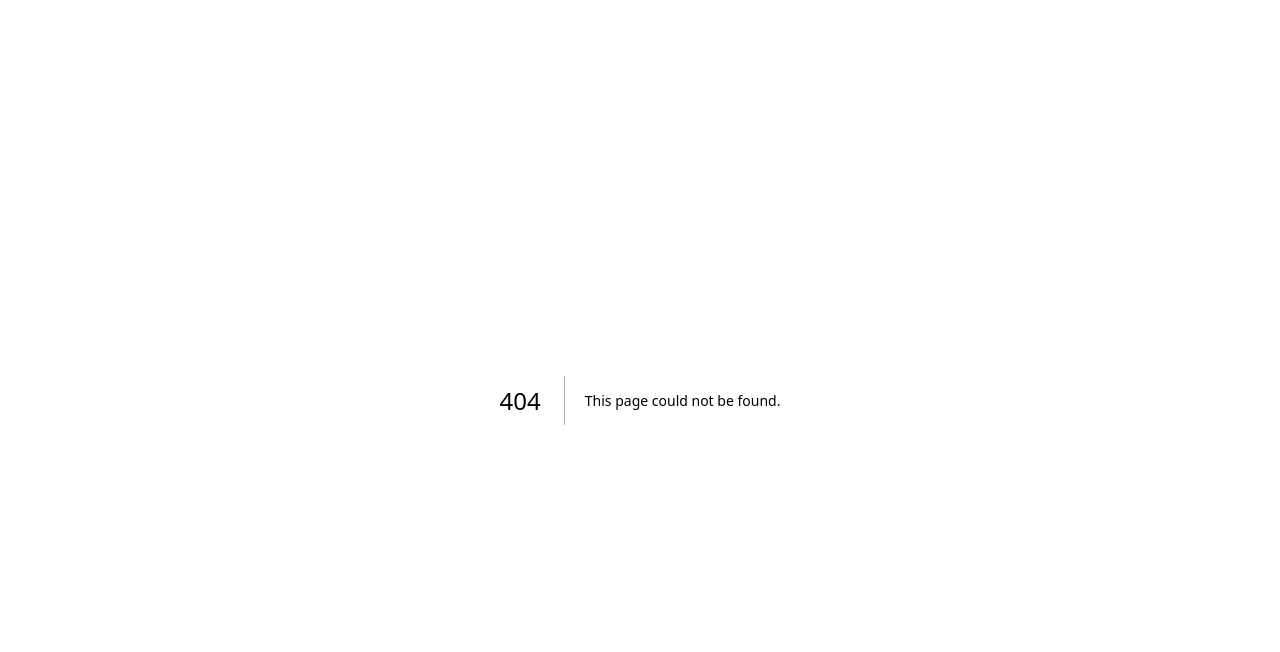
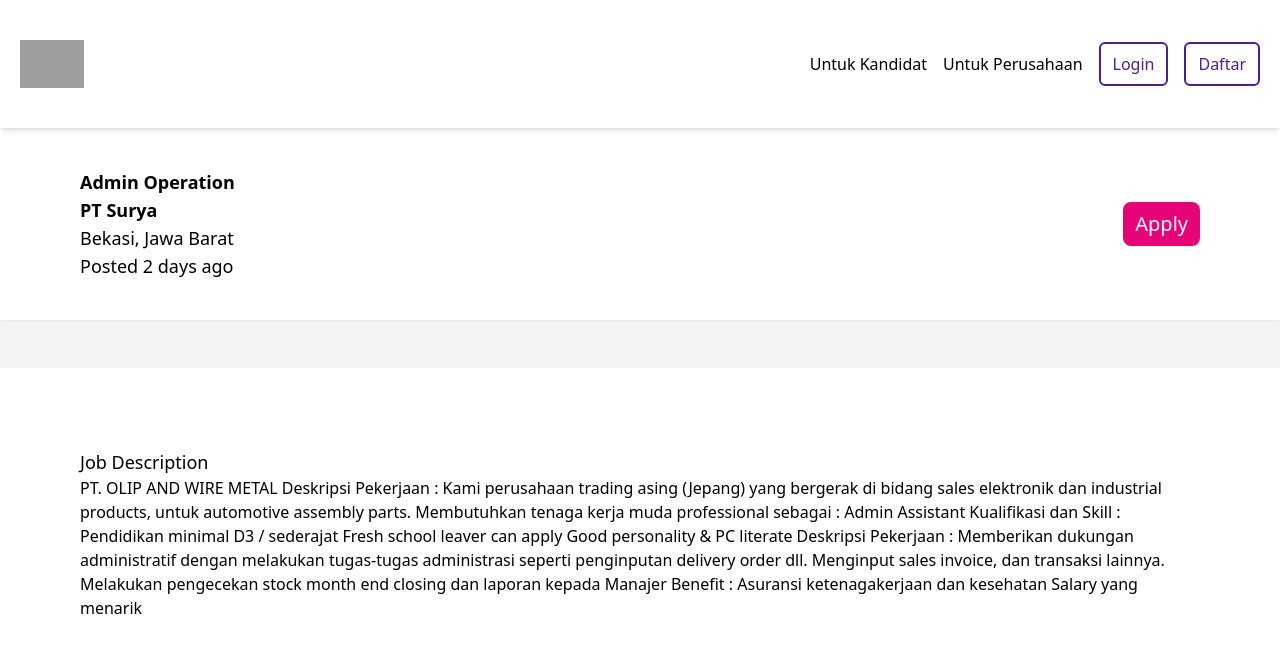
Before and after one commit to ant-joshua/job-portal-app, a Next.js app: page /jobs/1/detail in a window 1280 px wide. Before the commit this address had no page. Shown: the top 652 px of the page. Built offline with nearby package versions, Linux system fonts and the light colour scheme; grey boxes are pictures that could not be loaded.

Commit message:
job card

```diff
--- a/package.json
+++ b/package.json
@@ -9,6 +9,7 @@
     "lint": "next lint"
   },
   "dependencies": {
+    "@tanstack/react-query-next-experimental": "^5.0.0-alpha.80",
     "@types/node": "20.4.4",
     "@types/react": "18.2.16",
     "@types/react-dom": "18.2.7",
@@ -19,6 +20,7 @@
     "postcss": "8.4.27",
     "react": "18.2.0",
     "react-dom": "18.2.0",
+    "react-query": "^3.39.3",
     "tailwindcss": "3.3.3",
     "typescript": "5.1.6"
   }
--- a/src/components/jobs/simple.job.card.tsx
+++ b/src/components/jobs/simple.job.card.tsx
@@ -40,7 +40,7 @@ export default function SimpleJobCard(
         <div className="mt-5">
           {/* Job Type */}
           <button className="px-3 py-1 bg-[#E60378] text-white rounded-lg">
-            {data?.type}
+            {data?.job_types}
           </button>
           {/* Job Posting Date */}
           <h4 className="text-gray-500 mt-5">{data?.date}</h4>
--- a/src/layouts/main.layout.tsx
+++ b/src/layouts/main.layout.tsx
@@ -2,15 +2,18 @@ import NavHeader from "../components/nav.header";
 
 export type MainLayoutProps = {
   children: React.ReactNode;
+  bgColor?: string;
 };
 
-export function MainLayout({ children }: MainLayoutProps) {
+export function MainLayout({ children, bgColor }: MainLayoutProps) {
   return (
     <>
       <NavHeader isDark={false} />
 
       {/* Header Navbar */}
-      <main>{children}</main>
+      <main className={`${bgColor ?? "bg-white"} min-h-screen`}>
+        {children}
+      </main>
 
       <footer></footer>
     </>
--- a/src/pages/_app.tsx
+++ b/src/pages/_app.tsx
@@ -1,6 +1,13 @@
-import '@/styles/globals.css'
-import type { AppProps } from 'next/app'
+import "@/styles/globals.css";
+import type { AppProps } from "next/app";
+import {QueryClient, QueryClientProvider} from "react-query";
+
+const queryClient = new QueryClient();
 
 export default function App({ Component, pageProps }: AppProps) {
-  return <Component {...pageProps} />
+  return (
+    <QueryClientProvider client={queryClient}>
+      <Component {...pageProps} />
+    </QueryClientProvider>
+  );
 }
--- a/src/pages/index.tsx
+++ b/src/pages/index.tsx
@@ -13,7 +13,7 @@ export default function Home() {
       companyName: "PT Surya",
       location: "Bekasi, Jawa Barat",
       salary: "Rp. 5.000.000 - Rp. 10.000.000",
-      type: "Full Time",
+      // type: "Full Time",
       date: "Posted 2 days ago",
     },
     {
@@ -21,7 +21,7 @@ export default function Home() {
       companyName: "PT Indah",
       location: "Jakarta, DKI Jakarta",
       salary: "Rp. 10.000.000 - Rp. 15.000.000",
-      type: "Full Time",
+      // type: "Full Time",
       date: "Posted 2 days ago",
     },
     {
@@ -29,7 +29,7 @@ export default function Home() {
       companyName: "PT Indopasifik Teknologi Medika Indonesia",
       location: "Jakarta, DKI Jakarta",
       salary: "Rp. 10.000.000 - Rp. 15.000.000",
-      type: "Full Time",
+      // type: "Full Time",
       date: "Posted 2 days ago",
     },
     {
@@ -37,7 +37,7 @@ export default function Home() {
       companyName: "PT Indopasifik Teknologi Medika Indonesia",
       location: "Jakarta, DKI Jakarta",
       salary: "Rp. 10.000.000 - Rp. 15.000.000",
-      type: "Full Time",
+      // type: "Full Time",
       date: "Posted 2 days ago",
     },
   ];
--- a/src/pages/jobs.tsx
+++ /dev/null
@@ -1,57 +0,0 @@
-import SimpleJobCard from "../components/jobs/simple.job.card";
-import { Job } from "../data/job.entity";
-import { MainLayout } from "../layouts/main.layout";
-
-export default function Jobs() {
-  const featureJobs: Job[] = [
-    {
-      title: "Admin Operation",
-      companyName: "PT Surya",
-      location: "Bekasi, Jawa Barat",
-      salary: "Rp. 5.000.000 - Rp. 10.000.000",
-      type: "Full Time",
-      date: "Posted 2 days ago",
-    },
-    {
-      title: "Product Manager",
-      companyName: "PT Indah",
-      location: "Jakarta, DKI Jakarta",
-      salary: "Rp. 10.000.000 - Rp. 15.000.000",
-      type: "Full Time",
-      date: "Posted 2 days ago",
-    },
-    {
-      title: "Software Engineer",
-      companyName: "PT Indopasifik Teknologi Medika Indonesia",
-      location: "Jakarta, DKI Jakarta",
-      salary: "Rp. 10.000.000 - Rp. 15.000.000",
-      type: "Full Time",
-      date: "Posted 2 days ago",
-    },
-    {
-      title: "Graphic Designer",
-      companyName: "PT Indopasifik Teknologi Medika Indonesia",
-      location: "Jakarta, DKI Jakarta",
-      salary: "Rp. 10.000.000 - Rp. 15.000.000",
-      type: "Full Time",
-      date: "Posted 2 days ago",
-    },
-  ];
-
-  return (
-    <MainLayout>
-      <section className="flex flex-row w-full mt-10 gap-4">
-        {/* Job Card */}
-        {featureJobs.map((job) => (
-          <div key={job.title} className="w-1/4">
-            <SimpleJobCard
-              key={job.title}
-              data={job}
-              onClick={() => console.log("jobs")}
-            />
-          </div>
-        ))}
-      </section>
-    </MainLayout>
-  );
-}
--- /dev/null
+++ b/src/pages/jobs/[id]/detail.tsx
@@ -0,0 +1,102 @@
+import { useRouter } from "next/router";
+import { Job } from "../../../data/job.entity";
+import { useEffect, useMemo, useState } from "react";
+import { MainLayout } from "../../../layouts/main.layout";
+
+export default function JobDetail() {
+  const router = useRouter();
+
+  const [job, setJob] = useState<Job | undefined>(undefined);
+
+  const featureJobs: Job[] = useMemo(
+    () => [
+      {
+        id: "1",
+        title: "Admin Operation",
+        companyName: "PT Surya",
+        location: "Bekasi, Jawa Barat",
+        salary: "Rp. 5.000.000 - Rp. 10.000.000",
+        type: "Full Time",
+        date: "Posted 2 days ago",
+      },
+      {
+        id: "2",
+        title: "Product Manager",
+        companyName: "PT Indah",
+        location: "Jakarta, DKI Jakarta",
+        salary: "Rp. 10.000.000 - Rp. 15.000.000",
+        type: "Full Time",
+        date: "Posted 2 days ago",
+      },
+      {
+        id: "3",
+        title: "Software Engineer",
+        companyName: "PT Indopasifik Teknologi Medika Indonesia",
+        location: "Jakarta, DKI Jakarta",
+        salary: "Rp. 10.000.000 - Rp. 15.000.000",
+        type: "Full Time",
+        date: "Posted 2 days ago",
+      },
+      {
+        id: "4",
+        title: "Graphic Designer",
+        companyName: "PT Indopasifik Teknologi Medika Indonesia",
+        location: "Jakarta, DKI Jakarta",
+        salary: "Rp. 10.000.000 - Rp. 15.000.000",
+        type: "Full Time",
+        date: "Posted 2 days ago",
+      },
+    ],
+    []
+  );
+
+  useEffect(() => {
+    const job = featureJobs.find((job) => job.id === router.query?.id);
+
+    setJob(job);
+  }, [featureJobs, router.query?.id]);
+
+  return (
+    <MainLayout bgColor="bg-gray-100">
+      <section className="px-20 py-10 bg-white drop-shadow-sm">
+        <section className="flex flex-row justify-between">
+          <div className="flex flex-col justify-center">
+            <h4 className="text-lg font-bold">{job?.title}</h4>
+            <h4 className="text-lg font-semibold">{job?.companyName}</h4>
+            <h4 className="text-lg">{job?.location}</h4>
+            <h4 className="text-lg">{job?.date}</h4>
+          </div>
+          <div className="flex flex-col justify-center">
+            <button className="px-3 py-2 bg-[#E60378] text-white rounded-lg text-xl">
+              Apply
+            </button>
+          </div>
+        </section>
+
+        <section></section>
+      </section>
+
+      <section className="mt-12 px-20 py-20 bg-white drop-shadow-sm">
+        <h2 className="text-lg">Job Description</h2>
+        <div className="flex flex-col">
+          <div>
+            <p>
+              PT. OLIP AND WIRE METAL Deskripsi Pekerjaan : Kami perusahaan
+              trading asing (Jepang) yang bergerak di bidang sales elektronik
+              dan industrial products, untuk automotive assembly parts.
+              Membutuhkan tenaga kerja muda professional sebagai : Admin
+              Assistant Kualifikasi dan Skill : Pendidikan minimal D3 /
+              sederajat Fresh school leaver can apply Good personality & PC
+              literate Deskripsi Pekerjaan : Memberikan dukungan administratif
+              dengan melakukan tugas-tugas administrasi seperti penginputan
+              delivery order dll. Menginput sales invoice, dan transaksi
+              lainnya. Melakukan pengecekan stock month end closing dan laporan
+              kepada Manajer Benefit : Asuransi ketenagakerjaan dan kesehatan
+              Salary yang menarik
+            </p>
+          </div>
+        </div>
+      </section>
+    </MainLayout>
+  );
+}
--- /dev/null
+++ b/src/pages/jobs/index.tsx
@@ -0,0 +1,69 @@
+"use client";
+
+import { useRouter } from "next/router";
+import SimpleJobCard from "../../components/jobs/simple.job.card";
+import { Job } from "../../data/job.entity";
+import { MainLayout } from "../../layouts/main.layout";
+import { useEffect, useState } from "react";
+import { ArbeitnowPaginationResponse } from "../../repository/arbeitnow.api";
+import { useQuery } from "react-query";
+
+export async function getJobs() {
+  const fetchData = await fetch("https://arbeitnow.com/api/job-board-api");
+  const response = (await fetchData.json()) as ArbeitnowPaginationResponse;
+
+  const mappedData: Job[] = response.data.map((item) => {
+    return {
+      title: item?.title,
+      companyName: item.company_name,
+      location: item.location,
+      salary: "",
+      job_types: item.job_types,
+      remote: item.remote,
+      slug: item.slug,
+      url: item.url,
+      tags: item.tags,
+      description: item.description,
+    };
+  });
+  // date: new Date(item.created_at).toLocaleDateString(),
+
+  return {
+    data: mappedData,
+    links: response.links,
+    meta: response.meta,
+  };
+}
+
+export default function Jobs() {
+  const router = useRouter();
+
+  const [featureJobs, setFeatureJobs] = useState<Job[]>([]);
+
+  const { isLoading, error, data } = useQuery("repoData", () => getJobs());
+
+  useEffect(() => {
+    setFeatureJobs(data?.data ?? []);
+  }, [data?.data]);
+
+  if (isLoading) return <div>Loading...</div>;
+
+  if (error) return <div>Error...</div>;
+
+  return (
+    <MainLayout>
+      <section className="flex flex-row w-full mt-10 gap-4">
+        {/* Job Card */}
+        {featureJobs.map((job) => (
+          <div key={job.title} className="w-1/4">
+            <SimpleJobCard
+              key={job.title}
+              data={job}
+              onClick={() => router.push(`/jobs/${job.id}/detail`)}
+            />
+          </div>
+        ))}
+      </section>
+    </MainLayout>
+  );
+}
```
Also changed, not shown: src/data/job.entity.ts (+11 -5 lines), src/repository/arbeitnow.api.ts (added, +64 -0 lines), 1 other file (tests, documents, lock files or other folders).
